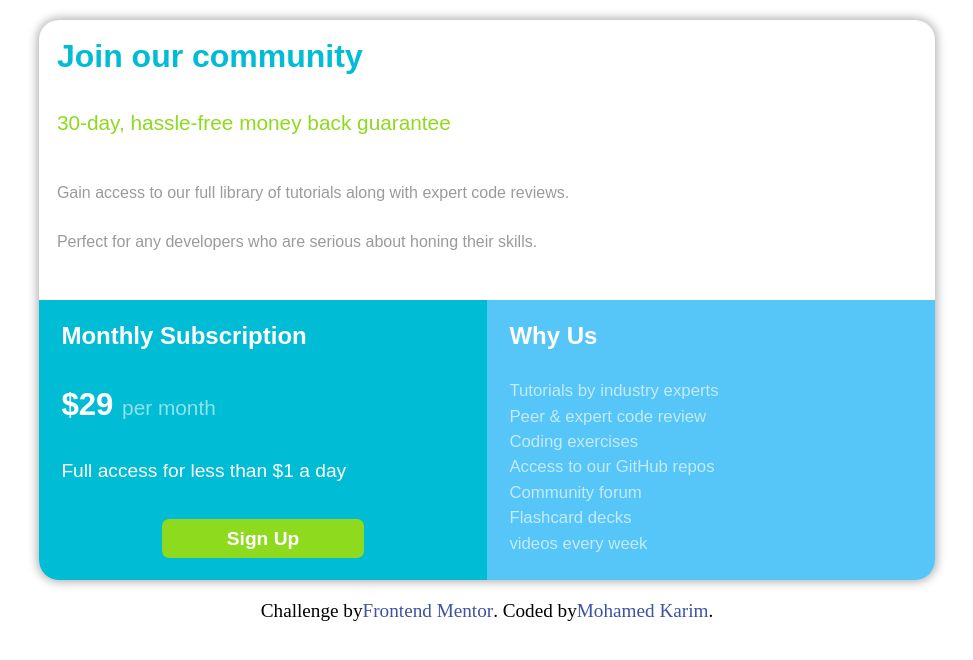
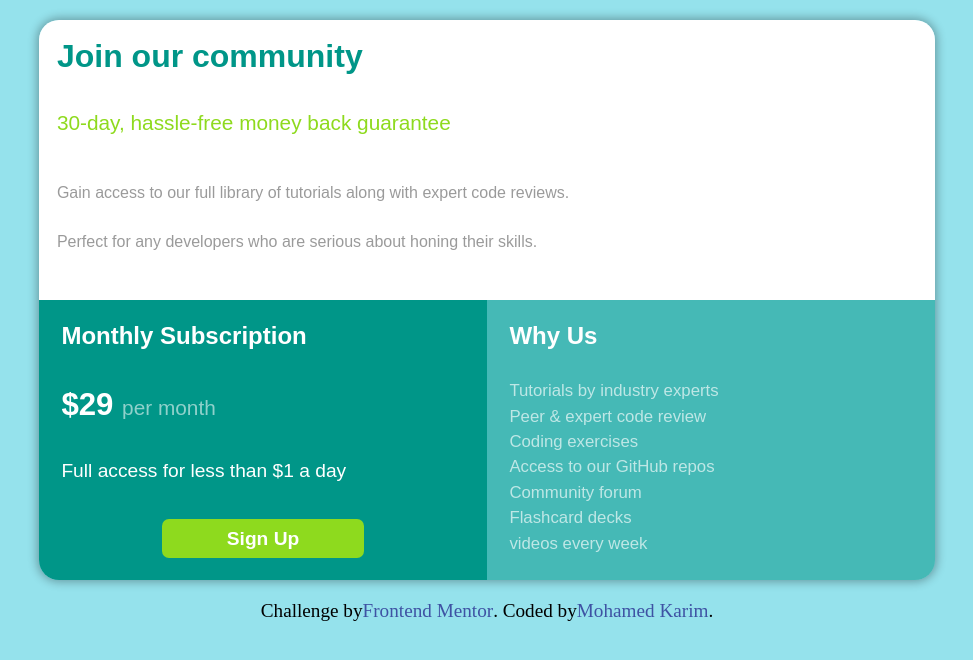
Before and after one commit to KemosDev/single-price-grid-component-master, a plain HTML site: page index.html in a window 1280 px wide. Shown: the whole page, without its empty margins (153-1126 px from the left). Drawn offline with Linux system fonts and the light colour scheme.

Commit message:
changes color

```diff
--- a/style.css
+++ b/style.css
@@ -4,7 +4,7 @@
     padding: 0;
 }
 body{
-    background-color: biege;
+    background-color: #95e2ec;
 }
 main{
     max-width: 70vw;
@@ -27,10 +27,11 @@ main{
     flex-direction: column;
     justify-content: space-between;
     font-family: sans-serif;
+    background-color: white;
 }
 .sec1 h1{
     height: 30%;
-    color: #00BCD4;
+    color: #009688;
 }
 .sec1 p:first-of-type{
     color: #8eda1e;
@@ -46,7 +47,7 @@ main{
     grid-column: 1/2;
     grid-row: 2/3;
     padding: 5%;
-    background-color: #00BCD4;
+    background-color: #009688;
     border-bottom-left-radius: 20px;
     display: flex;
     flex-direction: column;
@@ -80,7 +81,7 @@ button{
     grid-column: 2/3;
     grid-row: 2/3;
     padding: 5%;
-    background-color: #03a9f4ab;
+    background-color: #00968788;
     color: white;
     border-bottom-right-radius: 20px;
     display: flex;
```
